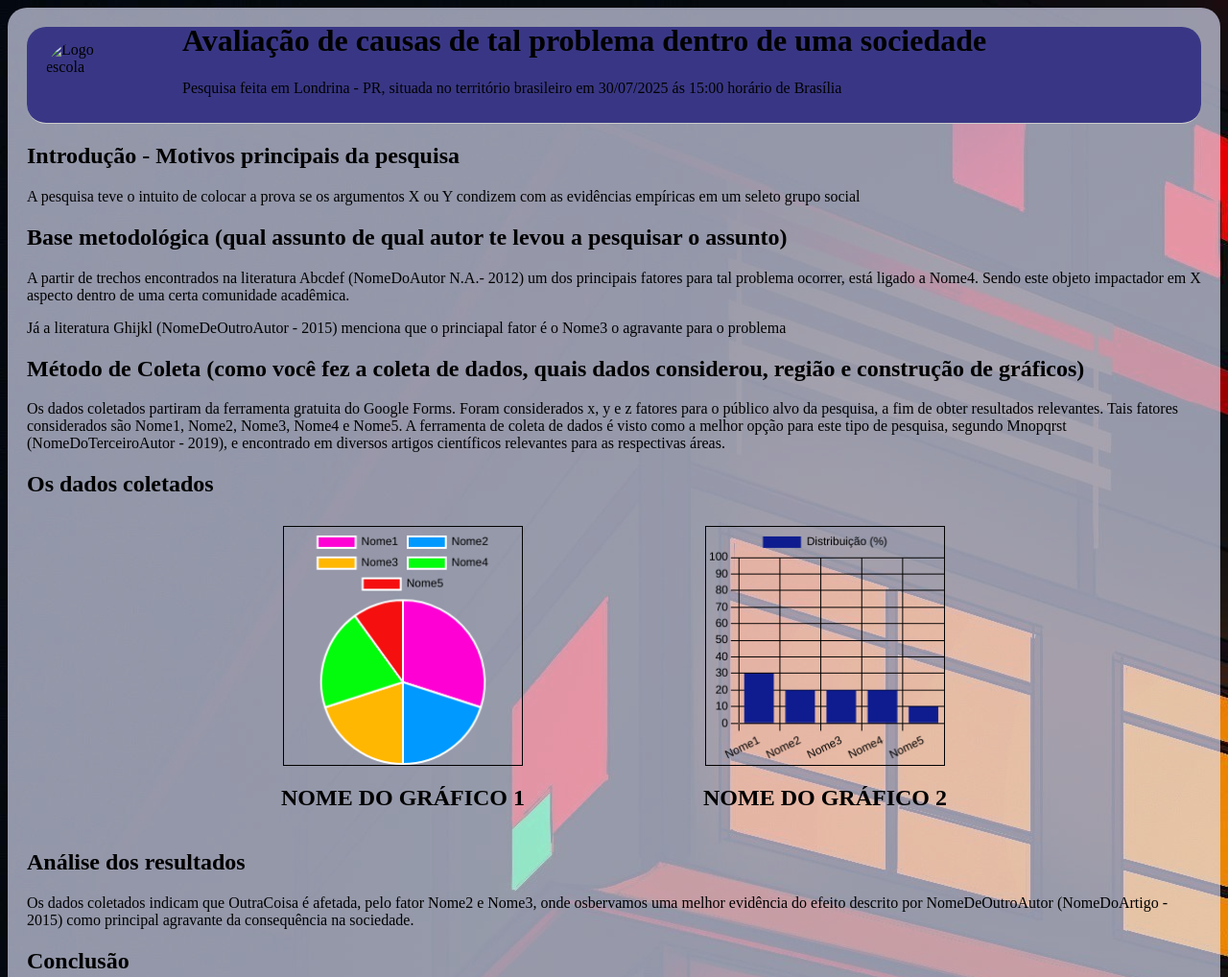
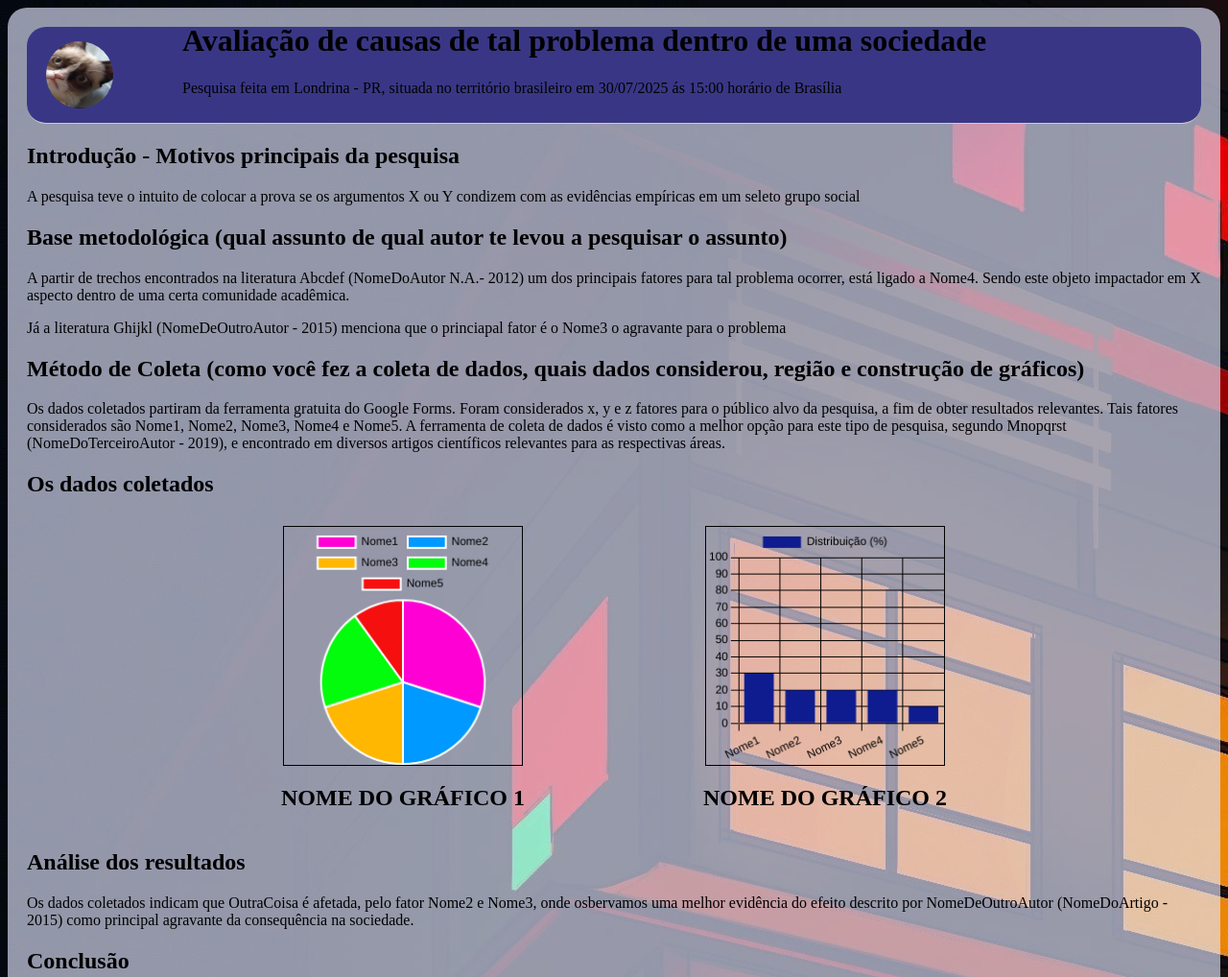
Before and after one commit to RafaNaka33/PaginaPesquisa, a plain HTML site: page index.html in a window 1280 px wide. Shown: the top 1018 px of the page at 96% size. Drawn offline with nearby package versions, Linux system fonts and the light colour scheme; the site is published under a folder, as on GitHub Pages, so addresses that start at the root find nothing.

Commit message:
Update index.html

```diff
--- a/index.html
+++ b/index.html
@@ -9,7 +9,7 @@
     <body>
         <div class="tudo">
             <header class="cabecalho">
-                <img src="/img/imagem5.jpeg" alt="Logo escola" class="imagem1">
+                <img src="img/imagem5.jpeg" alt="Logo escola" class="imagem1">
                 <div class="textoTopo">
                     <h1>Avaliação de causas de tal problema dentro de uma sociedade</h1>
                     <p>Pesquisa feita em Londrina - PR, situada no território brasileiro em 30/07/2025 ás 15:00 horário de Brasília</p>
```
